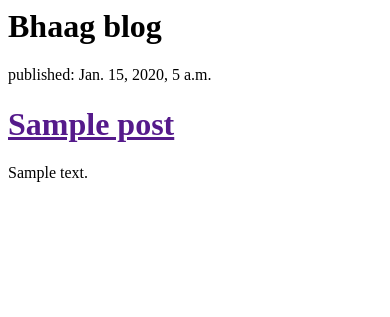
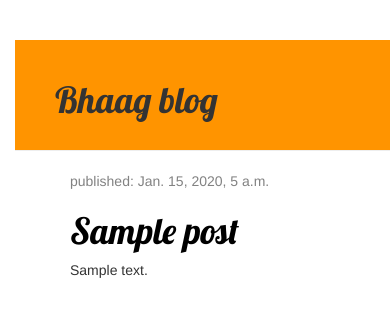
Before and after one commit to marwaybs/my-first-blog, a Django app: template blog/templates/blog/post_list.html in a window 390 px wide. Shown: the top 317 px of the page. Run offline with Django 3.2, Linux system fonts and the light colour scheme; the template is opened without the code that fills it: values that come from a table or form of the project are taken from there, others are empty; tables that the repository leaves empty hold one stand-in row (values such as "Sample post"); some libraries are stand-ins or nearby versions.

Commit message:
added css

```diff
--- /dev/null
+++ b/blog/static/css/blog.css
@@ -0,0 +1,49 @@
+h1 a {
+    color: # FCA205;
+    font-family: 'Lobster';
+}
+
+body {
+    padding-left: 15px;
+}
+.page-header{
+    background-color: #ff9400;
+    margin-top 0;
+    padding: 20px 20px 20px 40px;
+}
+.page-header h1, .page-header h1 a, .page headerh1 a:visited, page-header h1 a: active{
+    color: #ffffff;
+    font-size: 36pt;
+    text-decoration: none;
+}
+
+.content {
+    margin-left: 40px;
+}
+
+h1, h2, h3, h4 {
+    font-family: 'Lobster', cursive;
+}
+
+.date {
+    color: #828282;
+}
+
+.save {
+    float: right;
+}
+
+.post-form textarea, .post-form input {
+    width: 100%;
+}
+
+.top-menu .top-menu:hover, .top-menu:visited{
+    color: #ffffff;
+    float: right;
+    font-size 26pt;
+    margin-right: 20px;
+}
+
+.post h1 a, .post h1 a:visited {
+    color: #000000;
+}
--- a/blog/templates/blog/post_list.html
+++ b/blog/templates/blog/post_list.html
@@ -1,15 +1,30 @@
+{% load staticfiles %}
+
 <html>
     <head>
+        <link rel="stylesheet" href="//maxcdn.bootstrapcdn.com/bootstrap/3.2.0/css/bootstrap.min.css">
+<link rel="stylesheet" href="//maxcdn.bootstrapcdn.com/bootstrap/3.2.0/css/bootstrap-theme.min.css">
+        <link href="//fonts.googleapis.com/css?family=Lobster&subset=latin,latin-ext" rel="stylesheet" type="text/css">
+        <link rel="stylesheet" href="{% static 'css/blog.css' %}">
+
         <title>Bhaag blog</title>
     </head>
-    <h1> Bhaag blog</h1>
+    <div class="page-header"><h1> Bhaag blog</h1></div>
     <body>
-        {% for post in posts %}
-            <div>
-                <p> published: {{ post.published_date}}</p>
-                <h1><a href="">{{ post.title }}</a></h1>
-                <p>{{ post.text|linebreaksbr }}</p>
+        <div class="content container">
+            <div class="row">
+                <div class="col-md-8">
+                    {% for post in posts %}
+                        <div class="post">
+                            <div class="date">
+                                <p>published: {{ post.published_date }}</p>
+                            </div>
+                            <h1><a href="">{{ post.title }}</a></h1>
+                            <p>{{ post.text|linebreaksbr }}</p>
+                        </div>
+                    {% endfor %}
+                </div>
             </div>
-        {% endfor %}
+        </div>
     </body>
 </html>
```
